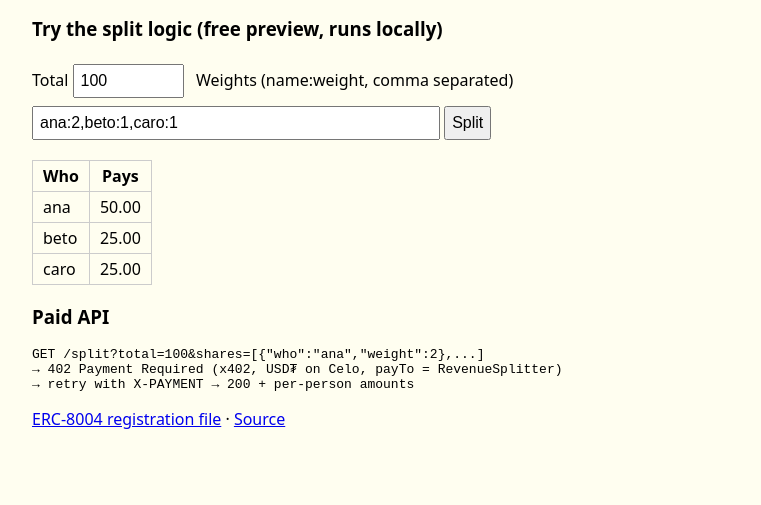
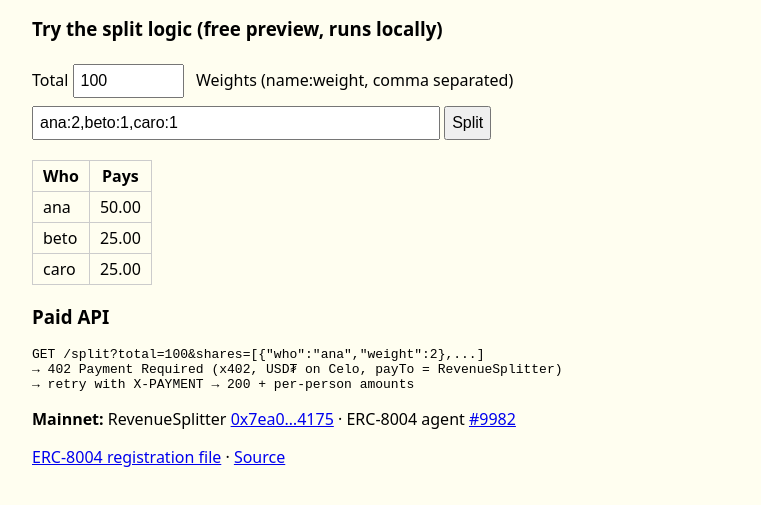
Before and after one commit to jackzhu88/splitpay-agent-celo, a plain HTML site: page docs/index.html in a window 1280 px wide. Shown: the part 173-678 px from the top of the page, without its empty margins (248-1009 px from the left). Drawn offline with Linux system fonts and the light colour scheme.

Commit message:
Update index.html

```diff
--- a/docs/index.html
+++ b/docs/index.html
@@ -8,6 +8,7 @@
 <h3>Paid API</h3><pre>GET /split?total=100&shares=[{"who":"ana","weight":2},...]
 → 402 Payment Required (x402, USD₮ on Celo, payTo = RevenueSplitter)
 → retry with X-PAYMENT → 200 + per-person amounts</pre>
+<p><b>Mainnet:</b> RevenueSplitter <a href="https://celoscan.io/address/0x7ea042eb2d0a7e18ab94e11429ef31bd1e2e4175">0x7ea0…4175</a> · ERC-8004 agent <a href="https://celoscan.io/tx/0x5b127c41327c2ed13b381b9bf343313c33bc94268acb8590ff6f05ed014610b9">#9982</a></p>
 <p><a href="agent.json">ERC-8004 registration file</a> · <a href="https://github.com/jackzhu88/splitpay-agent-celo">Source</a></p>
 <script>
 function split(total,s){const sum=s.reduce((a,x)=>a+x.weight,0);let used=0;const r=s.map(x=>{const raw=total*x.weight/sum,f=Math.floor(raw*100)/100;used+=f;return{...x,amount:f,rem:raw-f}});let left=Math.round((total-used)*100);[...r].sort((a,b)=>b.rem-a.rem).forEach(x=>{if(left-->0)x.amount=+(x.amount+.01).toFixed(2)});return r}
```
